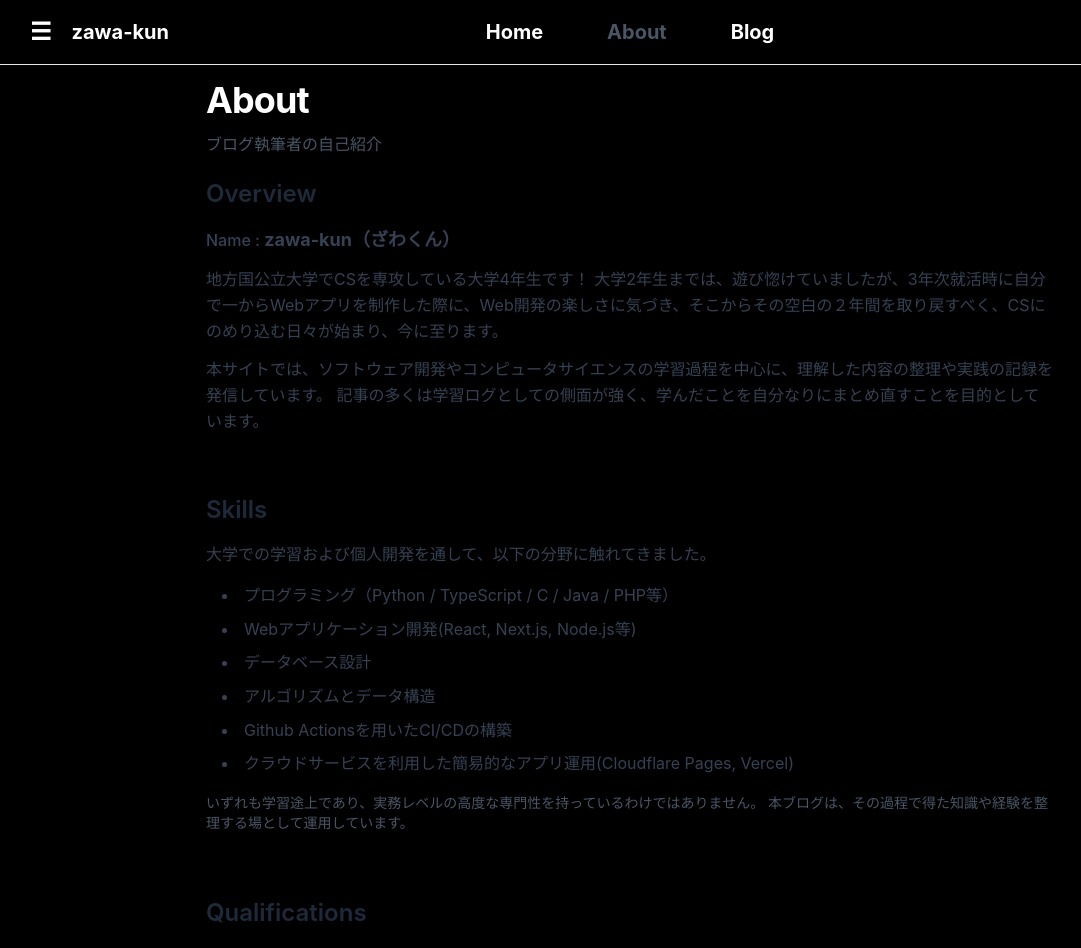
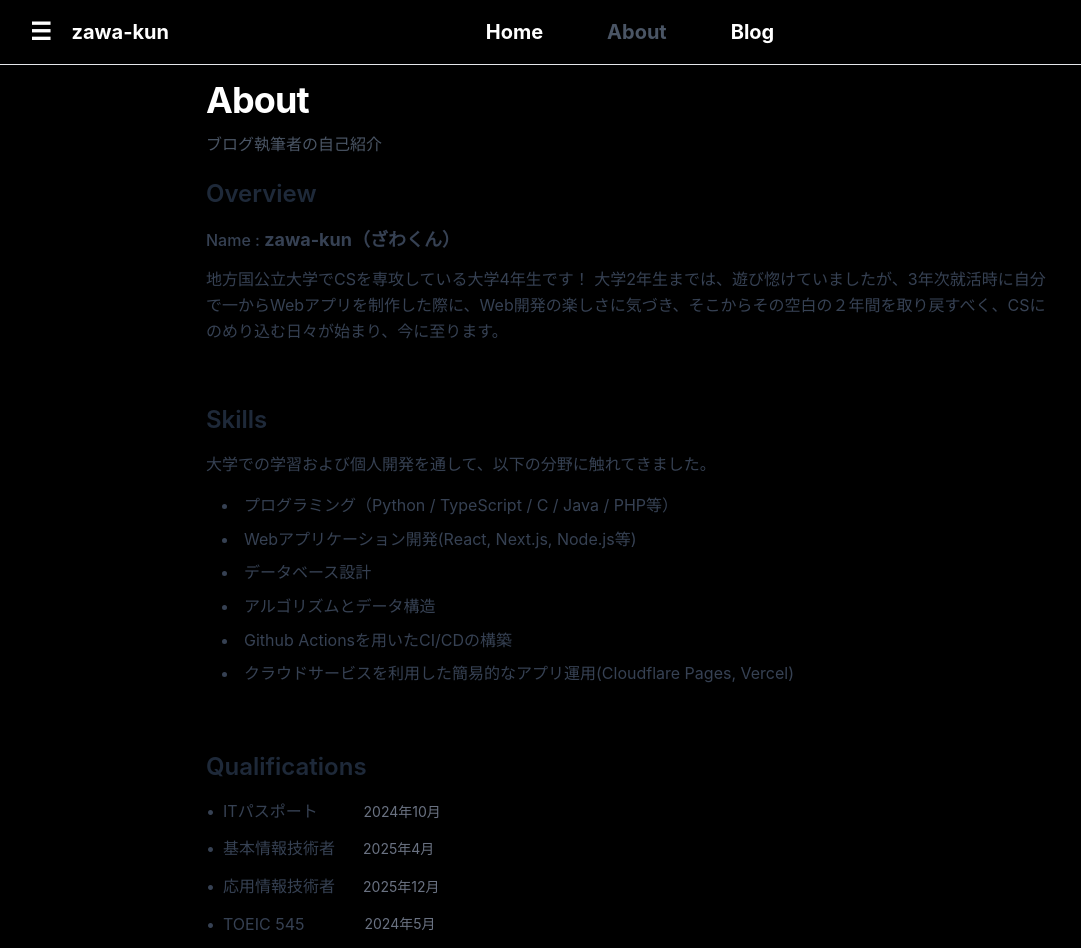
Before and after one commit to zawa-kun/my-blog, a Next.js app: page /about in a window 1280 px wide. Shown: the top 948 px of the page, without its empty margins (10-1091 px from the left). Built offline with nearby package versions, Linux system fonts and the light colour scheme.

Commit message:
fix(about): プロフィールに表示する内容の修正

```diff
--- a/src/app/about/page.tsx
+++ b/src/app/about/page.tsx
@@ -20,10 +20,6 @@ export default function About() {
             <p>地方国公立大学でCSを専攻している大学4年生です！
                 大学2年生までは、遊び惚けていましたが、3年次就活時に自分で一からWebアプリを制作した際に、Web開発の楽しさに気づき、そこからその空白の２年間を取り戻すべく、CSにのめり込む日々が始まり、今に至ります。
             </p>
-            <p>
-              本サイトでは、ソフトウェア開発やコンピュータサイエンスの学習過程を中心に、理解した内容の整理や実践の記録を発信しています。
-              記事の多くは学習ログとしての側面が強く、学んだことを自分なりにまとめ直すことを目的としています。
-            </p>
           </div>
         </div>
       </section>
@@ -45,10 +41,6 @@ export default function About() {
             <li>Github Actionsを用いたCI/CDの構築</li>
             <li>クラウドサービスを利用した簡易的なアプリ運用(Cloudflare Pages, Vercel)</li>
           </ul>
-          <p className="text-sm text-gray-600 dark:text-gray-400 mt-4">
-            いずれも学習途上であり、実務レベルの高度な専門性を持っているわけではありません。
-            本ブログは、その過程で得た知識や経験を整理する場として運用しています。
-          </p>
         </div>
       </section>
 
```
